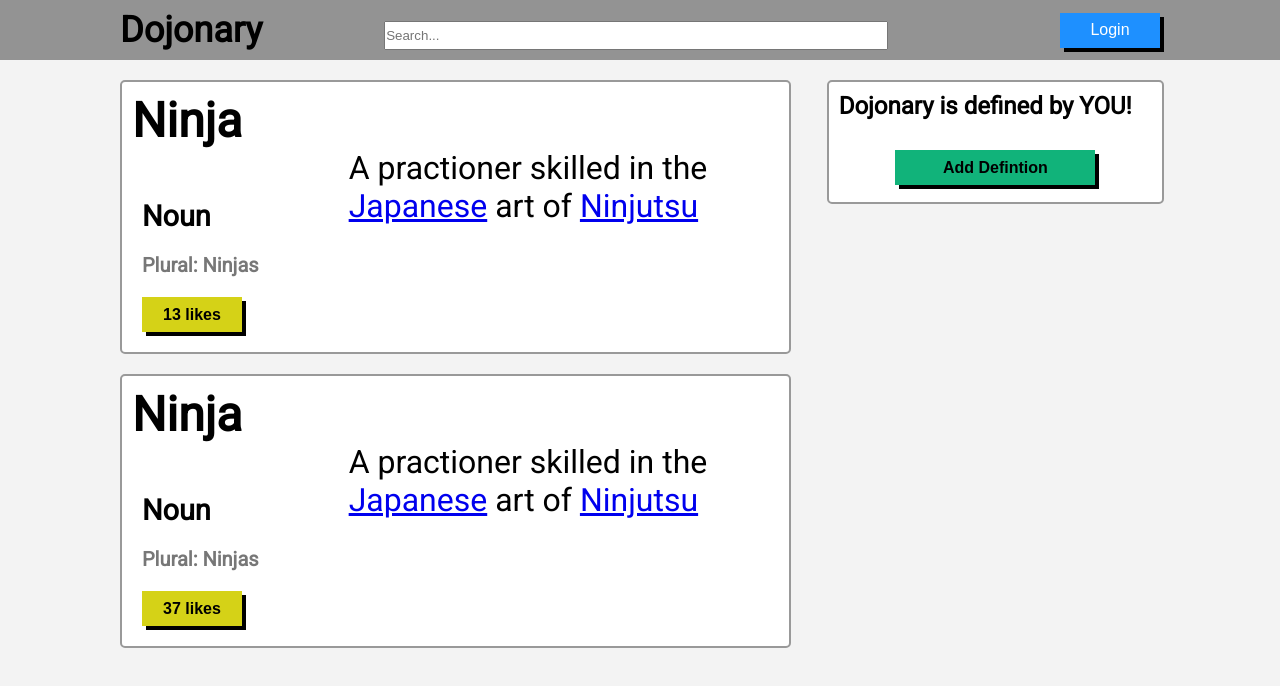
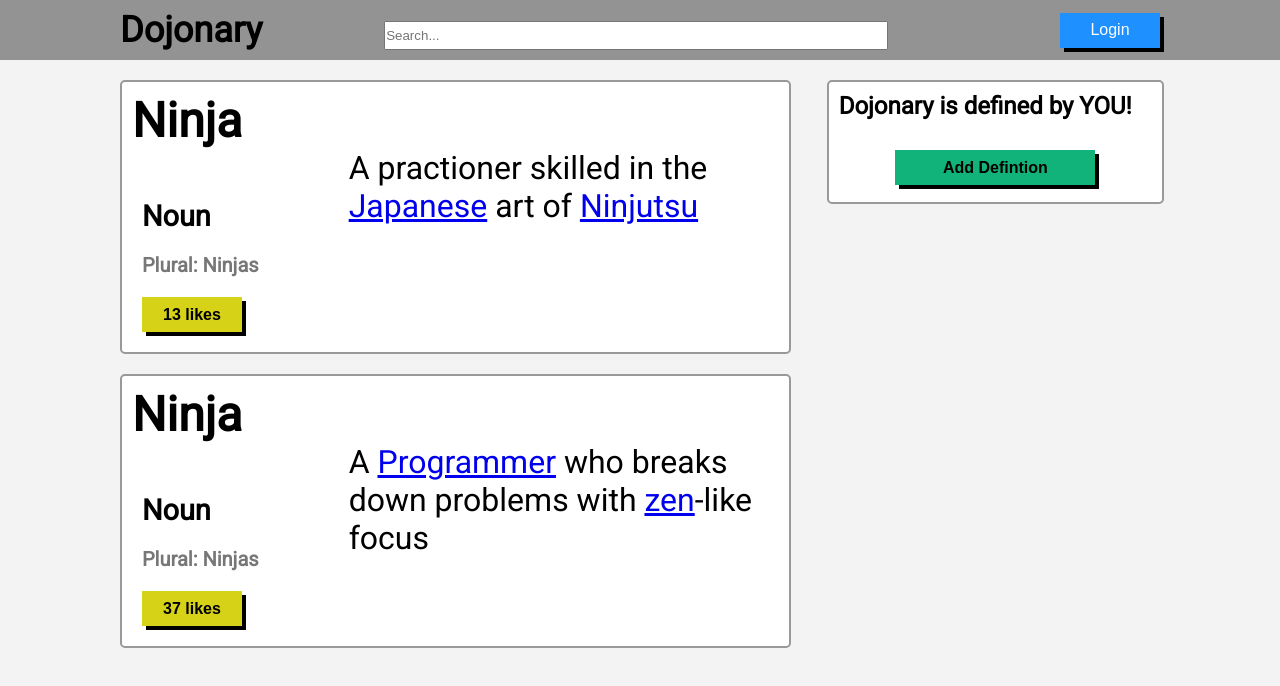
Before and after one commit to yialhifzi/ButtonClicker, a plain HTML site: page index.html in a window 1280 px wide. Drawn offline with Linux system fonts and the light colour scheme.

Commit message:
Update index.html

```diff
--- a/index.html
+++ b/index.html
@@ -52,7 +52,7 @@
                         </div>
                     </div>
                     <div class="definition">
-                        A practioner skilled in the <a href="#">Japanese</a> art of <a href="#">Ninjutsu</a>
+                        A <a href="#">Programmer</a> who breaks down problems with <a href="#">zen</a>-like focus
                     </div>
                 </div>
 
```
